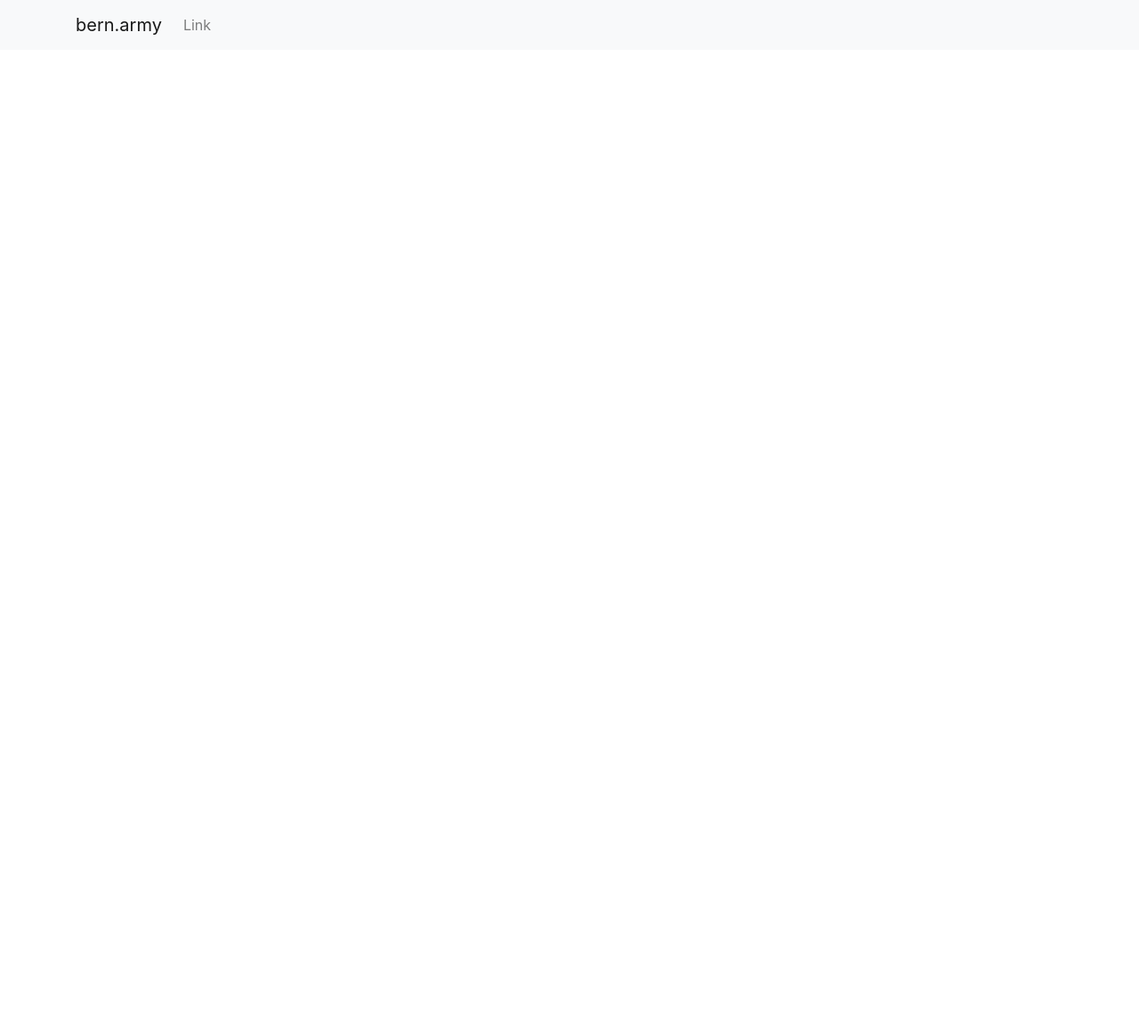
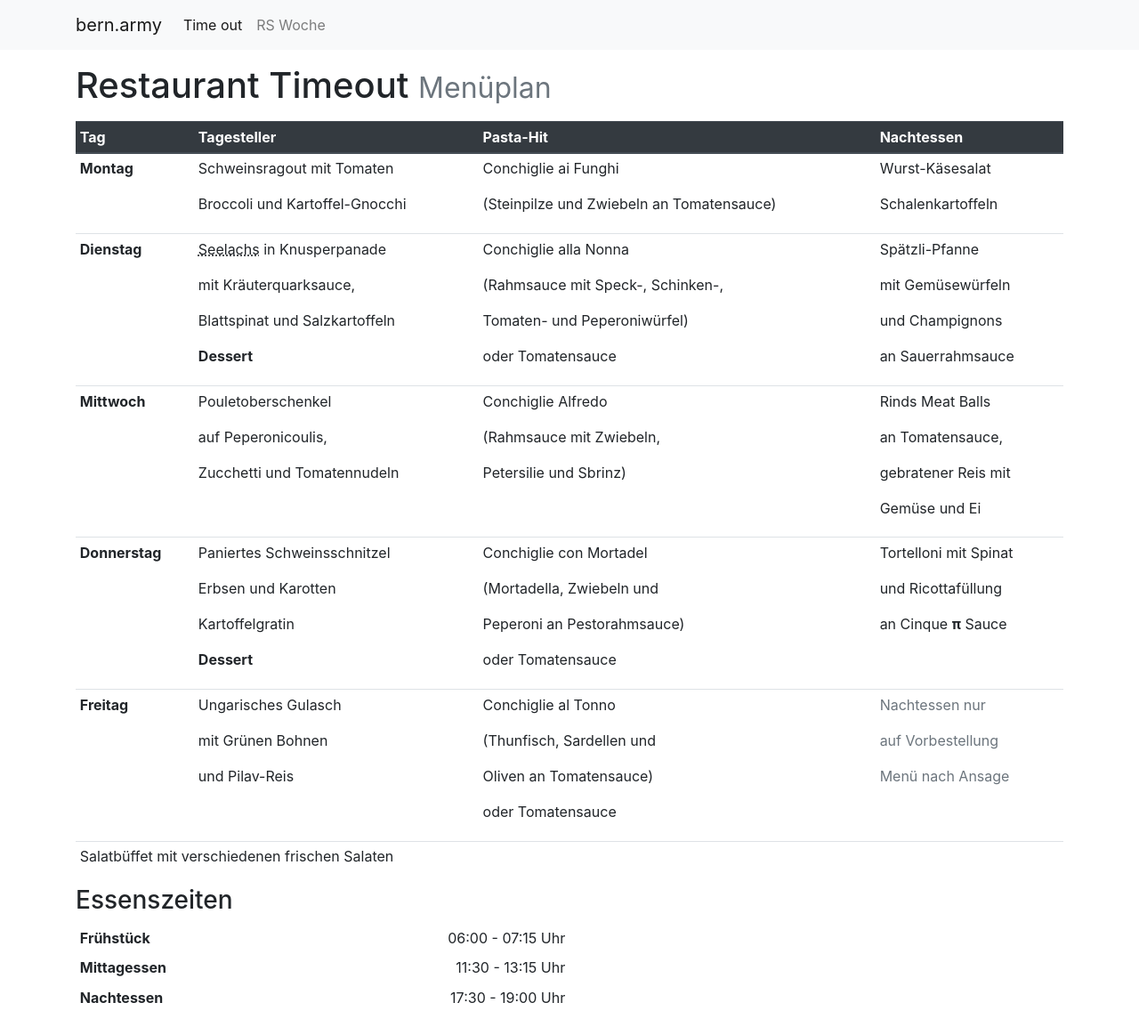
Before and after one commit to jmesserli/bern.army, a Nuxt app: page /timeout in a window 1280 px wide. Before the commit this address had no page. Shown: the whole page at 89% size. Before the commit the page ends 800 px from the top, so only its background shows below. Built offline with nearby package versions, Linux system fonts and the light colour scheme.

Commit message:
Begin work on menu plan

```diff
--- a/layouts/default.vue
+++ b/layouts/default.vue
@@ -1,18 +1,21 @@
 <template>
   <div>
-    <b-navbar toggleable="lg" type="light" variant="light">
+    <b-navbar toggleable="lg" type="light" variant="light" class="mb-3">
       <div class="container">
-        <b-navbar-brand href="#">
+        <n-link to="/" tag="b-navbar-brand">
           bern.army
-        </b-navbar-brand>
+        </n-link>
 
         <b-navbar-toggle target="nav-collapse" />
 
         <b-collapse id="nav-collapse" is-nav>
           <b-navbar-nav>
-            <b-nav-item href="#">
-              Link
-            </b-nav-item>
+            <n-link to="/timeout" tag="b-nav-item" active-class="active">
+              Time out
+            </n-link>
+            <n-link to="/rs" tag="b-nav-item" active-class="active">
+              RS Woche
+            </n-link>
           </b-navbar-nav>
         </b-collapse>
       </div>
@@ -21,53 +24,3 @@
     <nuxt />
   </div>
 </template>
-
-<style>
-html {
-  font-family: 'Source Sans Pro', -apple-system, BlinkMacSystemFont, 'Segoe UI',
-    Roboto, 'Helvetica Neue', Arial, sans-serif;
-  font-size: 16px;
-  word-spacing: 1px;
-  -ms-text-size-adjust: 100%;
-  -webkit-text-size-adjust: 100%;
-  -moz-osx-font-smoothing: grayscale;
-  -webkit-font-smoothing: antialiased;
-  box-sizing: border-box;
-}
-
-*,
-*:before,
-*:after {
-  box-sizing: border-box;
-  margin: 0;
-}
-
-.button--green {
-  display: inline-block;
-  border-radius: 4px;
-  border: 1px solid #3b8070;
-  color: #3b8070;
-  text-decoration: none;
-  padding: 10px 30px;
-}
-
-.button--green:hover {
-  color: #fff;
-  background-color: #3b8070;
-}
-
-.button--grey {
-  display: inline-block;
-  border-radius: 4px;
-  border: 1px solid #35495e;
-  color: #35495e;
-  text-decoration: none;
-  padding: 10px 30px;
-  margin-left: 15px;
-}
-
-.button--grey:hover {
-  color: #fff;
-  background-color: #35495e;
-}
-</style>
--- a/nuxt.config.js
+++ b/nuxt.config.js
@@ -19,7 +19,7 @@ export default {
   /*
    ** Customize the progress-bar color
    */
-  loading: { color: '#fff' },
+  loading: { color: '#000' },
   /*
    ** Global CSS
    */
--- a/pages/index.vue
+++ b/pages/index.vue
@@ -1,5 +1,7 @@
 <template>
-  <div class="container" />
+  <div class="container">
+    <b-jumbotron header="bern.army" lead="Nützliches für Bewohner des Wpl BE" />
+  </div>
 </template>
 
 <script>
--- /dev/null
+++ b/pages/timeout.vue
@@ -0,0 +1,184 @@
+<template>
+  <div class="container">
+    <h1 class="mt-3">
+      Restaurant Timeout <small class="text-muted">Menüplan</small>
+    </h1>
+
+    <table class="table table-sm mt-3 table-responsive-md">
+      <thead class="thead-dark">
+        <tr>
+          <th scope="col">
+            Tag
+          </th>
+          <th scope="col">
+            Tagesteller
+          </th>
+          <th scope="col">
+            Pasta-Hit
+          </th>
+          <th scope="col">
+            Nachtessen
+          </th>
+        </tr>
+      </thead>
+      <tbody>
+        <tr id="d-1">
+          <th scope="row">
+            Montag
+          </th>
+          <td>
+            <p>Schweinsragout mit Tomaten</p>
+            <p>Broccoli und Kartoffel-Gnocchi</p>
+          </td>
+          <td>
+            <p>Conchiglie ai Funghi</p>
+            <p>(Steinpilze und Zwiebeln an Tomatensauce)</p>
+          </td>
+          <td>
+            <p>Wurst-Käsesalat</p>
+            <p>Schalenkartoffeln</p>
+          </td>
+        </tr>
+
+        <tr id="d-2">
+          <th scope="row">
+            Dienstag
+          </th>
+          <td>
+            <p>
+              <abbr title="Herkunft: Polen">Seelachs</abbr> in Knusperpanade
+            </p>
+            <p>mit Kräuterquarksauce,</p>
+            <p>Blattspinat und Salzkartoffeln</p>
+            <b>Dessert</b>
+          </td>
+          <td>
+            <p>Conchiglie alla Nonna</p>
+            <p>(Rahmsauce mit Speck-, Schinken-,</p>
+            <p>Tomaten- und Peperoniwürfel)</p>
+            <p>oder Tomatensauce</p>
+          </td>
+          <td>
+            <p>Spätzli-Pfanne</p>
+            <p>mit Gemüsewürfeln</p>
+            <p>und Champignons</p>
+            <p>an Sauerrahmsauce</p>
+          </td>
+        </tr>
+
+        <tr id="d-3">
+          <th scope="row">
+            Mittwoch
+          </th>
+          <td>
+            <p>Pouletoberschenkel</p>
+            <p>auf Peperonicoulis,</p>
+            <p>Zucchetti und Tomatennudeln</p>
+          </td>
+          <td>
+            <p>Conchiglie Alfredo</p>
+            <p>(Rahmsauce mit Zwiebeln,</p>
+            <p>Petersilie und Sbrinz)</p>
+          </td>
+          <td>
+            <p>Rinds Meat Balls</p>
+            <p>an Tomatensauce,</p>
+            <p>gebratener Reis mit</p>
+            <p>Gemüse und Ei</p>
+          </td>
+        </tr>
+
+        <tr id="d-4">
+          <th scope="row">
+            Donnerstag
+          </th>
+          <td>
+            <p>Paniertes Schweinsschnitzel</p>
+            <p>Erbsen und Karotten</p>
+            <p>Kartoffelgratin</p>
+            <b>Dessert</b>
+          </td>
+          <td>
+            <p>Conchiglie con Mortadel</p>
+            <p>(Mortadella, Zwiebeln und</p>
+            <p>Peperoni an Pestorahmsauce)</p>
+            <p>oder Tomatensauce</p>
+          </td>
+          <td>
+            <p>Tortelloni mit Spinat</p>
+            <p>und Ricottafüllung</p>
+            <p>an Cinque <b>&pi;</b> Sauce</p>
+          </td>
+        </tr>
+
+        <tr id="d-5">
+          <th scope="row">
+            Freitag
+          </th>
+          <td>
+            <p>Ungarisches Gulasch</p>
+            <p>mit Grünen Bohnen</p>
+            <p>und Pilav-Reis</p>
+          </td>
+          <td>
+            <p>Conchiglie al Tonno</p>
+            <p>(Thunfisch, Sardellen und</p>
+            <p>Oliven an Tomatensauce)</p>
+            <p>oder Tomatensauce</p>
+          </td>
+          <td class="text-muted">
+            <p>Nachtessen nur</p>
+            <p>auf Vorbestellung</p>
+            <p>Menü nach Ansage</p>
+          </td>
+        </tr>
+
+        <tr>
+          <td colspan="4">
+            Salatbüffet mit verschiedenen frischen Salaten
+          </td>
+        </tr>
+      </tbody>
+    </table>
+
+    <h3>Essenszeiten</h3>
+    <div class="container">
+      <div class="row">
+        <table class="table table-sm table-borderless col-md-6 col-sm-12">
+          <tbody>
+            <tr>
+              <th scope="row">
+                Frühstück
+              </th>
+              <td class="text-right">
+                06:00 - 07:15 Uhr
+              </td>
+            </tr>
+            <tr>
+              <th scope="row">
+                Mittagessen
+              </th>
+              <td class="text-right">
+                11:30 - 13:15 Uhr
+              </td>
+            </tr>
+            <tr>
+              <th scope="row">
+                Nachtessen
+              </th>
+              <td class="text-right">
+                17:30 - 19:00 Uhr
+              </td>
+            </tr>
+          </tbody>
+        </table>
+      </div>
+    </div>
+
+    <!-- <h3>Original Menüplan</h2>
+
+      <img src="menueplan.jpg" class="img-fluid" alt="Menüplan" /> -->
+  </div>
+</template>
+
+<style></style>
```
Also changed, not shown: pages/rs.vue (added).
